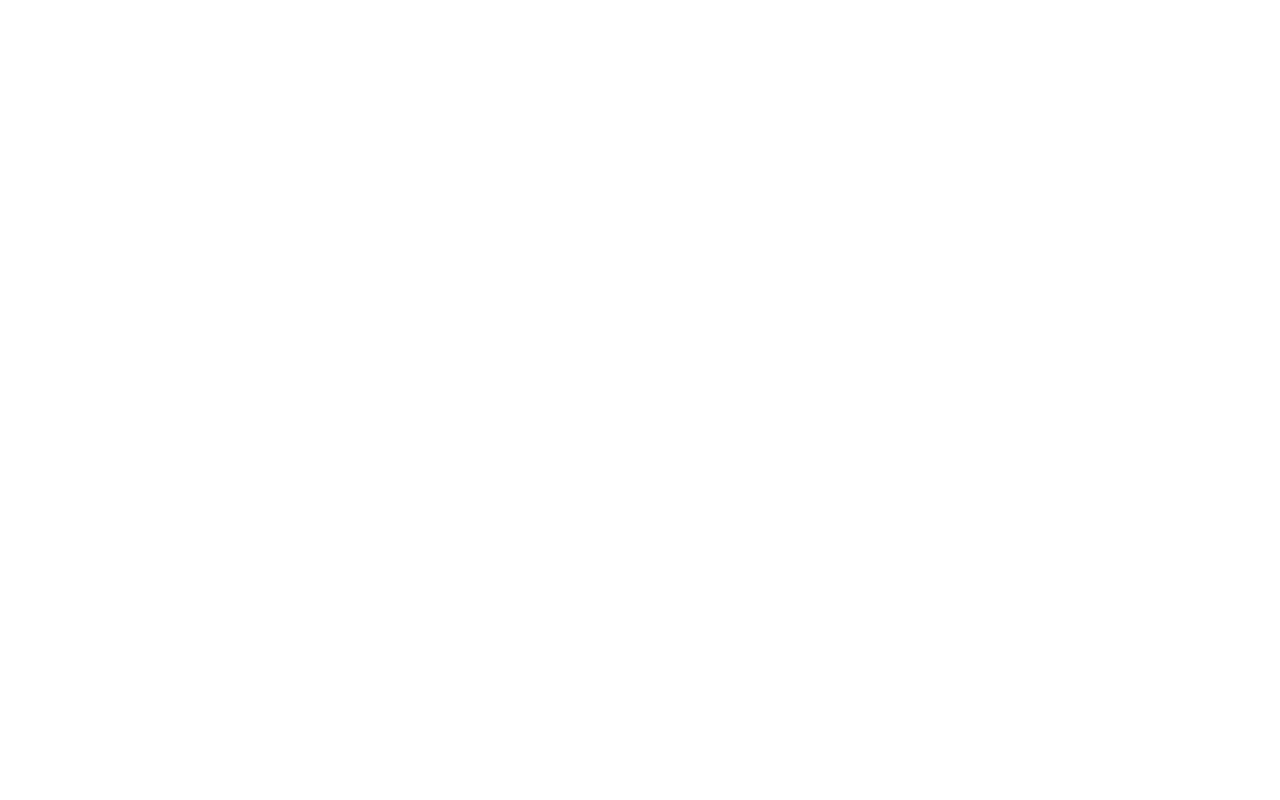
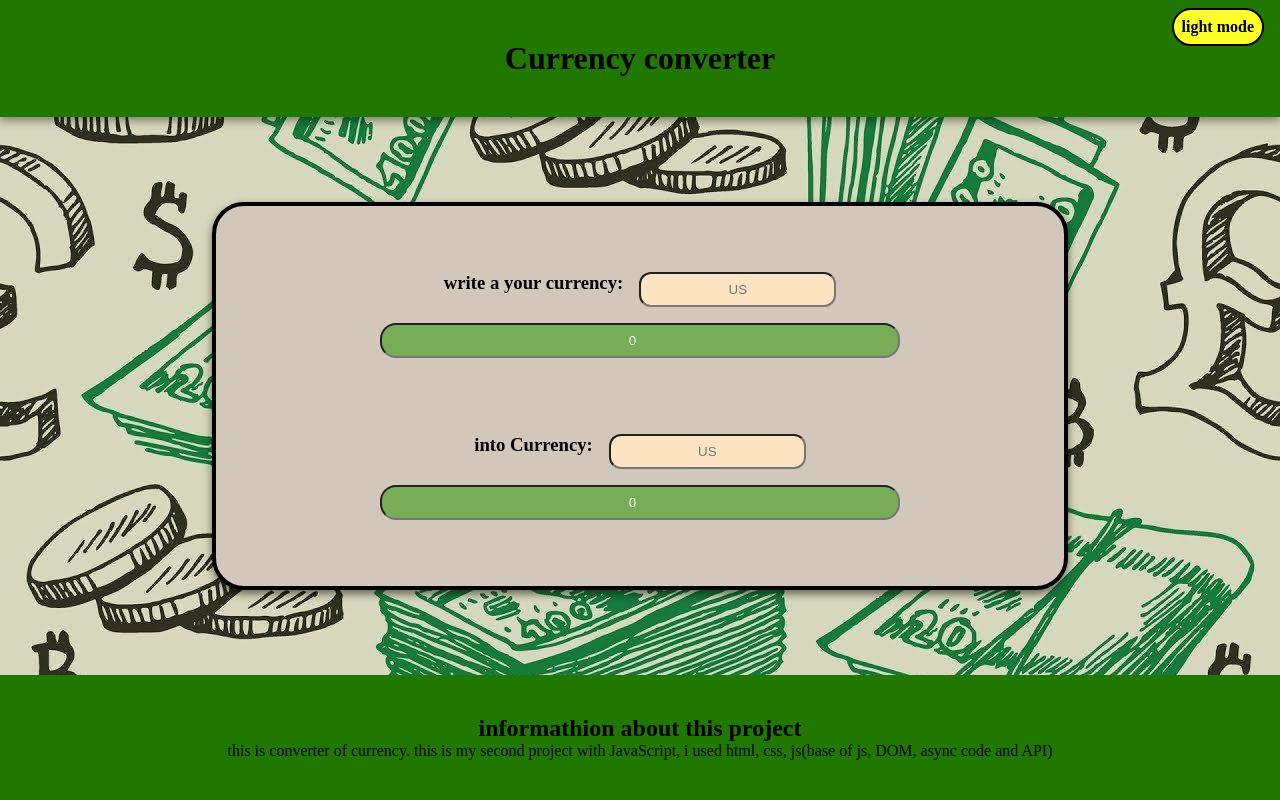
Before and after one commit to mejzerVitaliy/CurrencyConverter, a plain HTML site: page index.html in a window 1280 px wide. Drawn offline with Linux system fonts and the light colour scheme.

Commit message:
day #1, 27.06.2024

```diff
--- a/index.html
+++ b/index.html
@@ -7,6 +7,56 @@
     <link rel="stylesheet" href="style.css">
 </head>
 <body>
+    <div class="allElements">
+        <div class="head">
 
+
+            <div class="title">
+                <h1>Currency converter</h1>
+            </div>
+
+
+            <div class="lightMode" id="lightMode">
+                <h4>light mode</h4>
+            </div>
+
+
+
+
+        </div>
+
+        <div class="main">
+
+            <div class="converter">
+                <div class="your">
+                    <div class="yourCurrency">
+                        <h3>write a your currency: </h3>
+                        <input type="text" name="" id="yourCurrency" placeholder="US">
+                    </div>
+                    <div class="value"><input type="number" name="" id="" value="0" min="0"></div>
+                </div>
+
+                <div class="into">
+                    <div class="intoCurrency">
+                        <h3>into Currency: </h3>
+                        <input type="text" name="" id="intoCurrency" placeholder="US">
+                    </div>
+                    <div class="value"><input type="number" name="" id="" value="0" min="0"></div>
+                </div>
+
+            </div>
+
+        </div>
+
+        <div class="footer">
+            <div class="info">
+                <h2>informathion about this project</h2>
+                <p>this is converter of currency. this is my second project with JavaScript, i used html, css, js(base of js, DOM, async code and API)</p>
+            </div>
+
+        </div>
+    </div>
+
+<script src="script.js"></script>
 </body>
 </html>
--- a/script.js
+++ b/script.js
@@ -0,0 +1,7 @@
+const lightMode = document.getElementById('lightMode')
+
+lightMode.addEventListener('click', () => {
+    lightMode.innerText = 'dark mode'
+    lightMode.style.backgroundColor = 'black'
+    lightMode.style.color = 'white'
+})
--- a/style.css
+++ b/style.css
@@ -0,0 +1,129 @@
+
+html, body {
+    width: 100%;
+    padding: 0;
+    margin: 0;
+    height: 100%;
+    overflow-y: auto;
+    overflow-x: hidden
+}
+
+.allElements {
+    display: flex;
+    flex-direction: column;
+    justify-content: space-between;
+    background-image: url('images/1677640904_bogatyr-club-p-kupyura-shablon-foni-oboi-15.jpg');
+    min-height: 100%;
+    max-height: 100%;
+}
+
+h1, h2, h3, h4, p {
+    margin: 0;
+}
+
+.head {
+    background-color: rgb(32, 120, 0);
+    box-shadow: 0 4px 8px rgba(0, 0, 0, 0.393);
+    text-align: center;
+    position: relative;
+    display: flex;
+    justify-content: center;
+    align-items: center;
+    padding: 40px 12px;
+}
+
+.lightMode {
+    position: absolute;
+    right: 16px;
+    top: 8px;
+}
+.lightMode h4{
+    background-color: rgb(255, 255, 44);
+    border-radius: 20px;
+    border: 2px solid black;
+    padding: 8px;
+}
+
+.darkMode h4 {
+    background-color: rgb(7, 30, 99);
+    border-radius: 20px;
+    border: 2px solid black;
+    padding: 8px;
+}
+
+.lightMode h4:hover {
+    border-color: rgb(84, 84, 84);
+}
+
+.main {
+    display: flex;
+    justify-content: center;
+    align-items: center;
+}
+
+.converter {
+    background-color: rgb(209, 199, 187);
+    border-radius: 32px;
+    width: 60%;
+    height: 300px;
+    padding: 40px;
+    margin: 40px 0 ;
+    border: 4px solid black;
+    box-shadow: 0 4px 8px rgba(0, 0, 0, 0.532);
+    display: flex;
+    flex-direction: column;
+    justify-content: center;
+    align-items: center;
+}
+
+.yourCurrency, .intoCurrency {
+    display: flex;
+    margin-bottom: 16px;
+}
+
+.yourCurrency input {
+    margin-left: 16px;
+    padding: 8px;
+    background-color: bisque;
+    border-radius: 12px;
+    text-align: center;
+}
+
+.intoCurrency input {
+    margin-left: 16px;
+    padding: 8px;
+    background-color: bisque;
+    border-radius: 12px;
+    text-align: center;
+}
+
+.your {
+    margin-bottom: 5%;
+    display: flex;
+    flex-direction: column;
+    justify-content: center;
+    align-items: center;
+}
+
+.value input {
+    padding: 8px;
+    background-color: rgba(41, 152, 0, 0.539);
+    border-radius: 16px;
+    text-align: center;
+    color: aliceblue;
+    width: 500px;
+}
+
+.into {
+    margin-top: 5%;
+    display: flex;
+    flex-direction: column;
+    justify-content: center;
+    align-items: center;
+}
+
+.footer {
+    background-color: rgb(32, 120, 0);
+    text-align: center;
+    padding: 40px 0;
+}
```
Also changed, not shown: images/1677640904_bogatyr-club-p-kupyura-shablon-foni-oboi-15.jpg (added).
